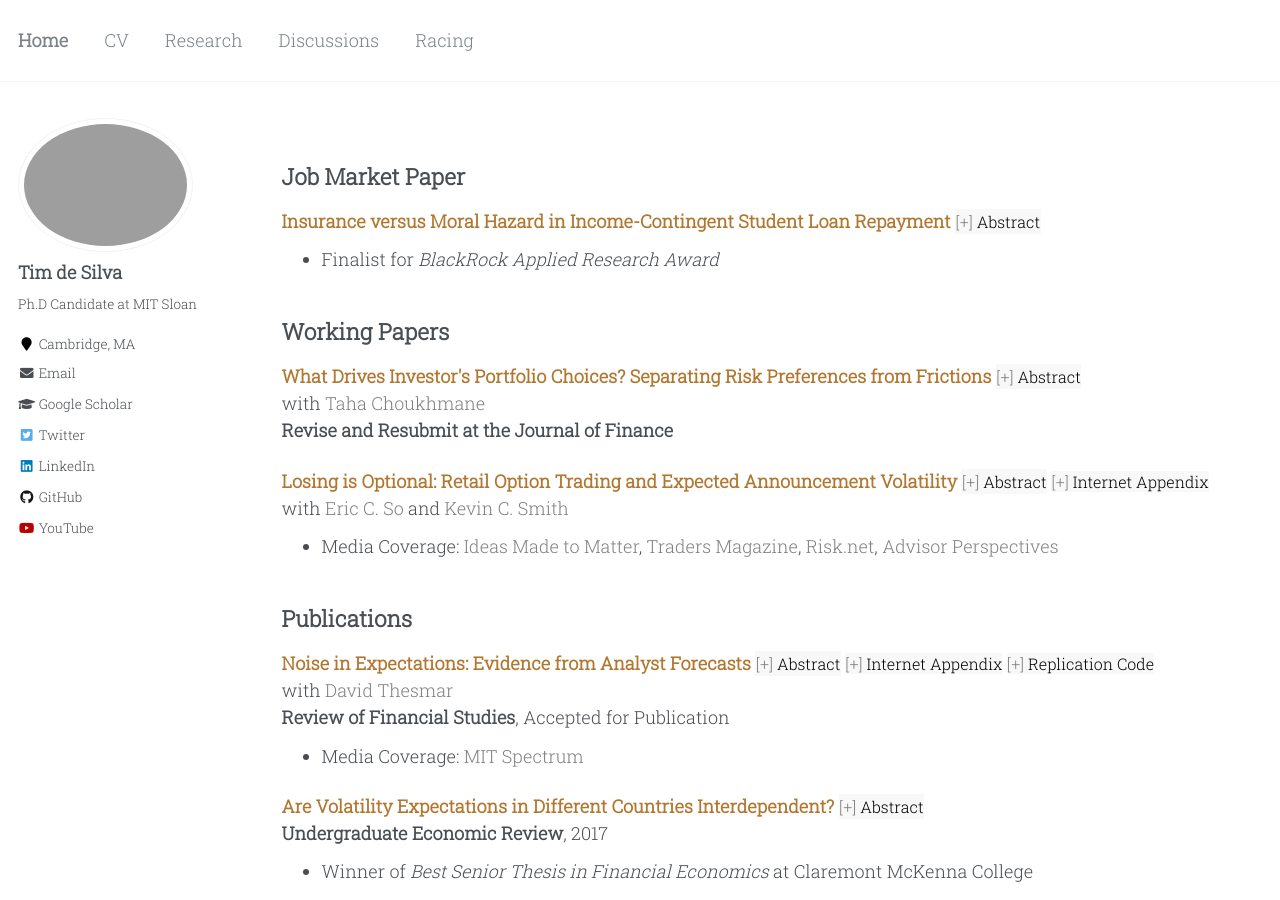
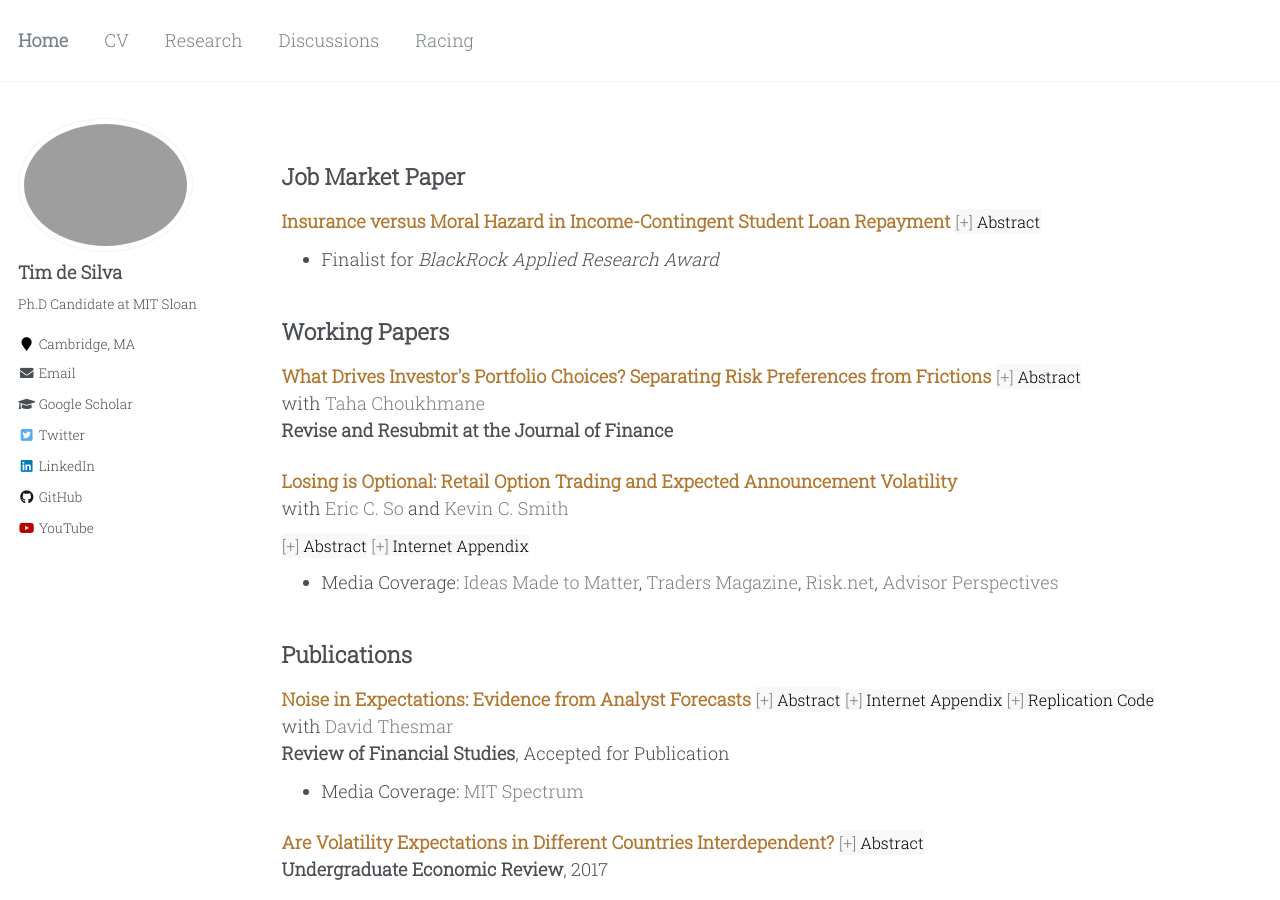
Before and after one commit to timhdesilva/timhdesilva.github.io, a Jekyll site: the page built from _pages/research.html, in a window 1280 px wide and 900 px high. Built offline with Jekyll 4.4.1, drawn with Linux system fonts in a browser that asks for light colours.

Commit message:
try line for research

```diff
--- a/_pages/about.html
+++ b/_pages/about.html
@@ -14,6 +14,6 @@ redirect_from:
 <p>
   My research interests include household finance, asset pricing, behavioral economics and finance, macro-finance, and public finance.
 </p>
-<p style="font-family: Roboto Slab, serif;">
+<p>
   <strong>I am on the 2023-2024 academic job market</strong>.
 </p>
--- a/_pages/research.html
+++ b/_pages/research.html
@@ -82,9 +82,11 @@ author_profile: true
 
 <p>
     <a style="text-decoration:none; color:rgb(177, 119, 48); font-weight:bold" href="http://timhdesilva.github.io/files/papers/losing_optional.pdf">Losing is Optional: Retail Option Trading and Expected Announcement Volatility</a>
-    <button class="abstract-button" data-target="losing">Abstract</button>
-    <a style="text-decoration:none; background-color:#f8f8f8; font-size: 16px; font-family: Roboto Slab, serif;" href="http://timhdesilva.github.io/files/papers/losing_optional_appendix.pdf"><span style="color: gray;">[+]</span> <span style="color:black;">Internet Appendix</span></a>
     <br>with <a style="text-decoration:none; color:gray" href="https://mitmgmtfaculty.mit.edu/eso/">Eric C. So</a> and <a style="text-decoration:none; color:gray" href="https://ksmith142.github.io/">Kevin C. Smith</a>
+    <p style="margin-top: -12.5px; margin-right: 10px; line-height: 1.3;">
+      <button class="abstract-button" data-target="losing">Abstract</button>
+      <a style="text-decoration:none; background-color:#f8f8f8; font-size: 16px; font-family: Roboto Slab, serif;" href="http://timhdesilva.github.io/files/papers/losing_optional_appendix.pdf"><span style="color: gray;">[+]</span> <span style="color:black;">Internet Appendix</span></a>
+  </p>
     <ul style="margin-top: -12px">
       <li>Media Coverage: <a style="text-decoration:none; color:gray" href="https://mitsloan.mit.edu/ideas-made-to-matter/retail-investors-lose-big-options-markets-research-shows">Ideas Made to Matter</a>, <a style="text-decoration:none; color:gray" href="https://www.tradersmagazine.com/am/what-motivates-retail-options-traders/">Traders Magazine</a>, <a style="text-decoration:none; color:gray" href="https://www.risk.net/investing/7954462/its-amateur-hour-how-retail-traders-upended-options-market">Risk.net</a>, <a style="text-decoration:none; color:gray" href="https://www.advisorperspectives.com/articles/2023/02/19/the-wealth-destroying-behavior-of-retail-option-trading">Advisor Perspectives</a></li>
   </ul>
```
